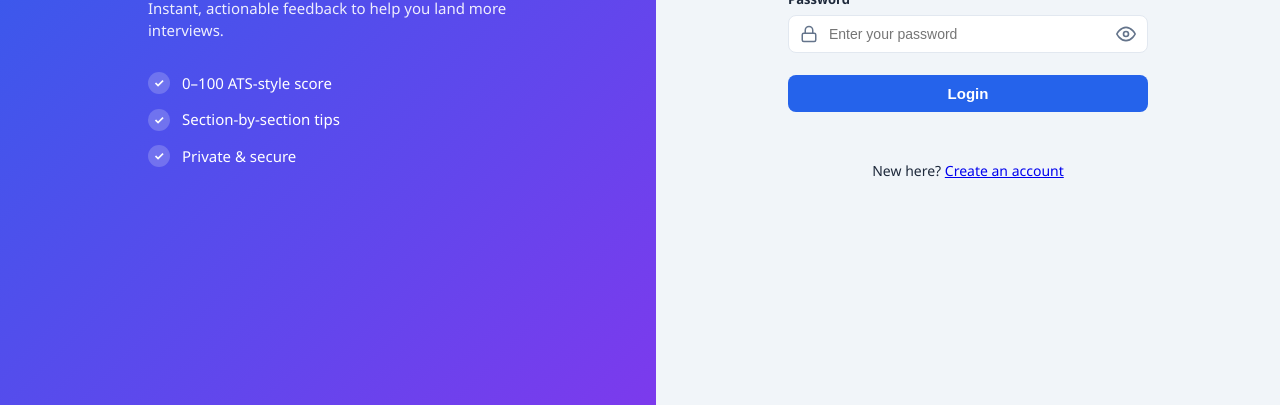
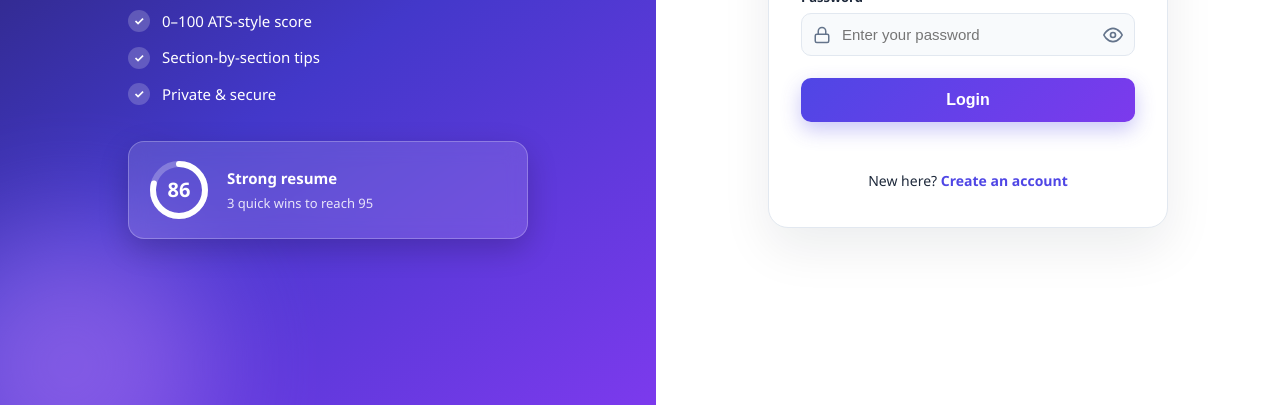
Before and after one commit to sangaribalasubramaniyen/ai-resume-reviewer, a plain HTML site: page frontend/login.html in a window 1280 px wide. Shown: the part 395-800 px from the top of the page. Drawn offline with Linux system fonts and the light colour scheme.

Commit message:
redesign the login page

```diff
--- a/frontend/login.html
+++ b/frontend/login.html
@@ -24,14 +24,30 @@
           <li>Section-by-section tips</li>
           <li>Private &amp; secure</li>
         </ul>
+
+        <!-- Decorative preview card -->
+        <div class="auth-preview" aria-hidden="true">
+          <div class="auth-preview-ring">
+            <svg viewBox="0 0 64 64" width="64" height="64">
+              <circle cx="32" cy="32" r="26" fill="none" stroke="rgba(255,255,255,.25)" stroke-width="6"/>
+              <circle cx="32" cy="32" r="26" fill="none" stroke="#fff" stroke-width="6" stroke-linecap="round"
+                      stroke-dasharray="163.4" stroke-dashoffset="35" transform="rotate(-90 32 32)"/>
+            </svg>
+            <span>86</span>
+          </div>
+          <div>
+            <strong>Strong resume</strong>
+            <small>3 quick wins to reach 95</small>
+          </div>
+        </div>
       </div>
     </aside>
 
     <!-- ===== Right: login form ===== -->
     <main class="auth-form-side">
       <div class="auth-form-box">
-        <h3 class="auth-form-title">Welcome 👋</h3>
-        <p class="auth-form-subtitle">Log in to continue</p>
+        <h3 class="auth-form-title">Welcome back</h3>
+        <p class="auth-form-subtitle">Log in to review and track your resumes</p>
 
         <label for="email" class="field-label">Email</label>
         <div class="input-icon-wrap">
--- a/frontend/style.css
+++ b/frontend/style.css
@@ -344,6 +344,79 @@ input[type="email"], input[type="password"], input[type="text"] {
 }
 @keyframes spin { to { transform: rotate(360deg); } }
 
+/* ===== Auth redesign overrides ===== */
+.auth-brand {
+  position: relative;
+  overflow: hidden;
+  background: linear-gradient(145deg, #1e1b4b 0%, #4338ca 55%, #7c3aed 100%);
+}
+.auth-brand::before, .auth-brand::after {
+  content: "";
+  position: absolute;
+  border-radius: 50%;
+  filter: blur(60px);
+  opacity: 0.45;
+}
+.auth-brand::before { width: 320px; height: 320px; background: #60a5fa; top: -90px; right: -80px; }
+.auth-brand::after  { width: 280px; height: 280px; background: #c084fc; bottom: -100px; left: -70px; }
+.auth-brand-inner { position: relative; z-index: 1; max-width: 400px; }
+.auth-tagline { font-size: 34px; letter-spacing: -0.5px; }
+
+.auth-preview {
+  margin-top: 36px;
+  display: flex;
+  align-items: center;
+  gap: 16px;
+  padding: 16px 18px;
+  background: rgba(255, 255, 255, 0.12);
+  border: 1px solid rgba(255, 255, 255, 0.25);
+  border-radius: 16px;
+  backdrop-filter: blur(10px);
+  -webkit-backdrop-filter: blur(10px);
+  box-shadow: 0 10px 30px rgba(0, 0, 0, 0.2);
+}
+.auth-preview-ring { position: relative; width: 64px; height: 64px; flex-shrink: 0; }
+.auth-preview-ring span {
+  position: absolute; inset: 0;
+  display: flex; align-items: center; justify-content: center;
+  font-size: 20px; font-weight: 700;
+}
+.auth-preview strong { display: block; font-size: 15px; }
+.auth-preview small { font-size: 13px; opacity: 0.85; }
+
+.auth-form-side { background: #fff; }
+.auth-form-box {
+  max-width: 400px;
+  padding: 36px 32px;
+  background: #fff;
+  border: 1px solid var(--border);
+  border-radius: 20px;
+  box-shadow: 0 20px 50px rgba(15, 23, 42, 0.08);
+}
+.auth-form-title { font-size: 26px; font-weight: 700; letter-spacing: -0.3px; }
+.input-icon-wrap input {
+  padding-top: 12px !important;
+  padding-bottom: 12px !important;
+  background: #f8fafc;
+  border-radius: 10px !important;
+  font-size: 15px !important;
+  transition: border-color .15s, box-shadow .15s, background .15s;
+}
+.input-icon-wrap input:focus { background: #fff; }
+.btn-block {
+  padding: 13px 22px;
+  border-radius: 10px;
+  font-size: 16px;
+  background: linear-gradient(135deg, #4f46e5, #7c3aed);
+  box-shadow: 0 8px 20px rgba(79, 70, 229, 0.3);
+}
+.btn-block:hover:not(:disabled) {
+  background: linear-gradient(135deg, #4338ca, #6d28d9);
+  box-shadow: 0 10px 24px rgba(79, 70, 229, 0.4);
+}
+.auth-switch a { color: #4f46e5; font-weight: 600; text-decoration: none; }
+.auth-switch a:hover { text-decoration: underline; }
+
 /* Stack the panels on small screens */
 @media (max-width: 820px) {
   .auth-split { flex-direction: column; }
@@ -351,6 +424,9 @@ input[type="email"], input[type="password"], input[type="text"] {
   .auth-tagline { font-size: 24px; }
   .auth-sub { margin-bottom: 20px; }
   .auth-features { flex-direction: row; flex-wrap: wrap; gap: 10px 18px; }
+  .auth-preview { display: none; }
+  .auth-form-side { padding: 28px 16px; }
+  .auth-form-box { padding: 28px 22px; }
 }
 
 /* ===== Responsive ===== */
```
